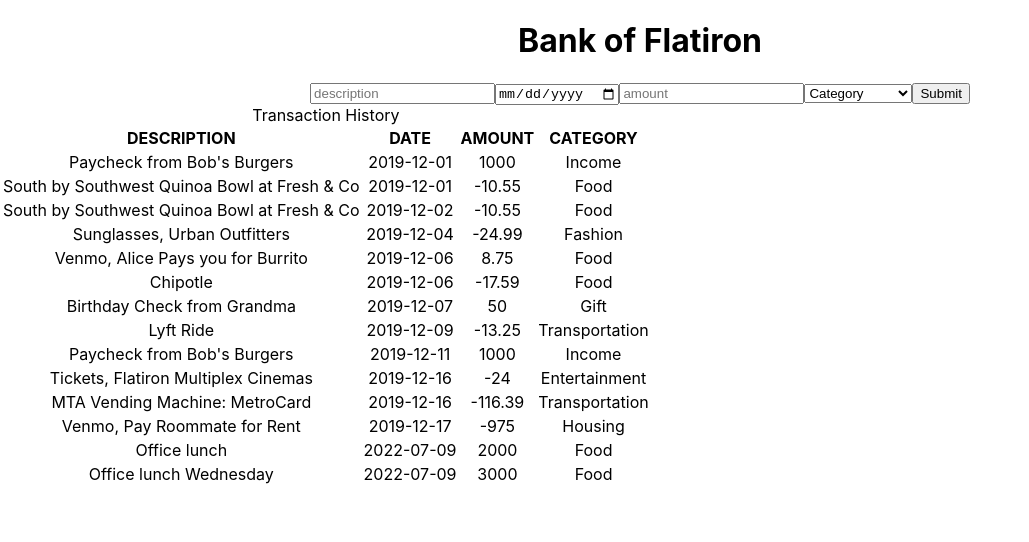
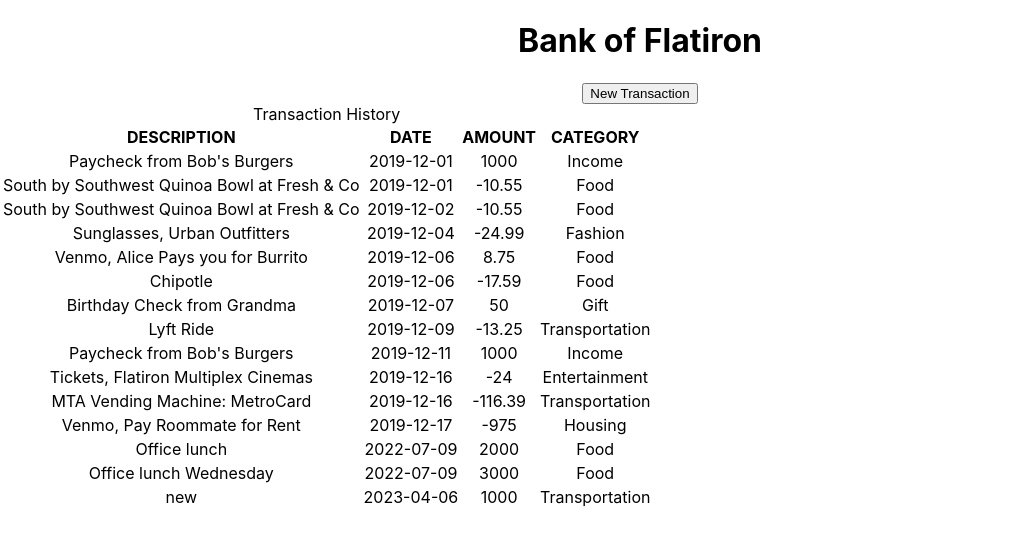
Before and after one commit to edd-ie/Bank-of-Flatiron, a React (Create React App) app: page / in a window 1280 px wide. Shown: the top 542 px of the page, without its empty margins (0-1029 px from the left). Built offline with nearby package versions, Linux system fonts and the light colour scheme; data requests are answered from the project's data file.

Commit message:
form submisions

```diff
--- a/data/db.json
+++ b/data/db.json
@@ -97,6 +97,13 @@
       "category": "Food",
       "amount": "3000",
       "id": 14
+    },
+    {
+      "date": "2023-04-06",
+      "description": "new",
+      "category": "Transportation",
+      "amount": "1000",
+      "id": 15
     }
   ]
 }
--- a/src/Form.js
+++ b/src/Form.js
@@ -3,6 +3,11 @@ import React, {useState} from "react";
 function Form(){
 
     const [choice, setChoice] = useState('')
+    const [showForm, setShowForm] = useState(false)
+
+    const handleNewTransaction = ()=>{
+        setShowForm(true);
+    }
 
     const handleSelect = (type)=>{
         setChoice(type.target.value)
@@ -38,7 +43,11 @@ function Form(){
         e.target.reset();
     }
 
+
     return(
+        <>
+            <button onClick={handleNewTransaction}>New Transaction</button>
+            {showForm &&(
                 <form onSubmit={e => handleSubmit(e)} action="">
                     <title>New Transaction</title>
                     <input type="text" placeholder="description" />
@@ -56,6 +65,8 @@ function Form(){
                     </select>
                     <input type="submit" />
                 </form>
+            )}
+        </>
     )
 }
 
```
Lines whose indentation alone changed are shown as unchanged.
